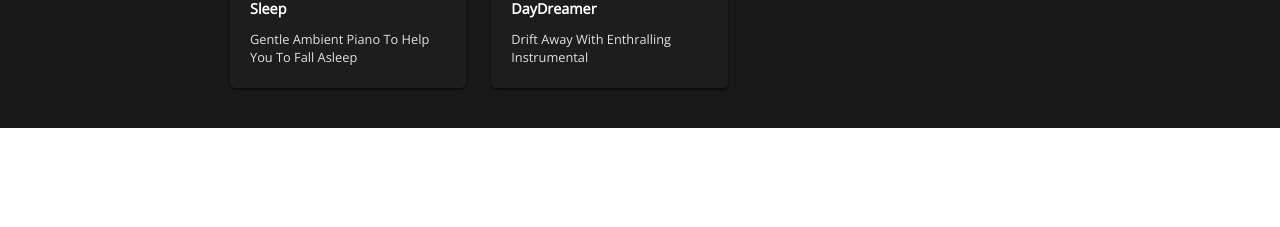
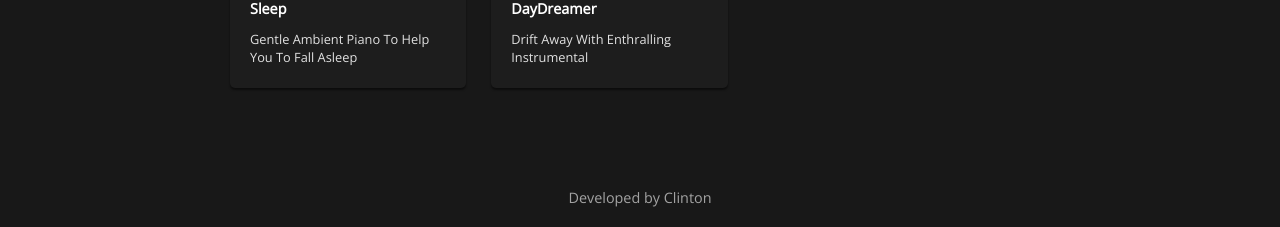
Before and after one commit to clntnorbana/Spotify-clone, a plain HTML site: page index.html in a window 1280 px wide. Shown: the part 1457-1684 px from the top of the page. Before the commit the page ends 1585 px from the top, so only its background shows below. Drawn offline with nearby package versions, Linux system fonts and the light colour scheme.

Commit message:
footer added

```diff
--- a/index.html
+++ b/index.html
@@ -115,6 +115,8 @@
       </main>
     </div>
 
+    <footer><p>Developed by Clinton</p></footer>
+
     <script type="module" src="js/main.js"></script>
   </body>
 </html>
--- a/style.css
+++ b/style.css
@@ -232,6 +232,20 @@ header h2 {
   padding: 12px 0;
 }
 
+footer {
+  background-color: #181818;
+  display: flex;
+  justify-content: center;
+  align-items: center;
+  padding: 60px 0 20px 0;
+}
+
+footer p {
+  color: #fff;
+  opacity: 0.6;
+  font-size: 0.9em;
+}
+
 @media screen and (max-width: 720px) {
   .sidebar {
     left: -100%;
```
